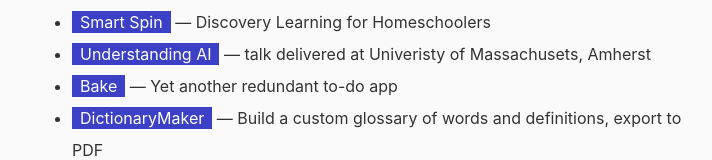
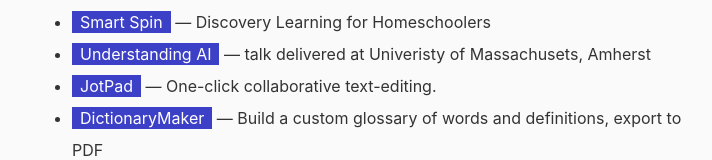
Before and after one commit to arslnb/arslnb.github.io, a plain HTML site: page index.html in a window 1280 px wide. Shown: the part 368-528 px from the top of the page, without its empty margins (278-990 px from the left). Drawn offline with Linux system fonts and the light colour scheme.

Commit message:
Added Jotpad

```diff
--- a/index.html
+++ b/index.html
@@ -22,7 +22,7 @@
         <ul>
             <li><mark><a href="https://thesmartspin.com" target="_blank">Smart Spin</a></mark> — Discovery Learning for Homeschoolers</li>
             <li><mark><a href="https://github.com/arslnb/curiousIO-UMass" target="_blank">Understanding AI</a></mark> — talk delivered at Univeristy of Massachusets, Amherst</li>
-            <li><mark><a href="https://github.com/arslnb/bake" target="_blank">Bake</a></mark> — Yet another redundant to-do app</li>
+            <li><mark><a href="https://github.com/arslnb/jotpad" target="_blank">JotPad</a></mark> — One-click collaborative text-editing.</li>
             <li><mark><a href="https://github.com/arslnb/DictionaryMaker" target="_blank">DictionaryMaker</a></mark> — Build a custom glossary of words and definitions, export to PDF</li>
         </ul>
     </section>
```
